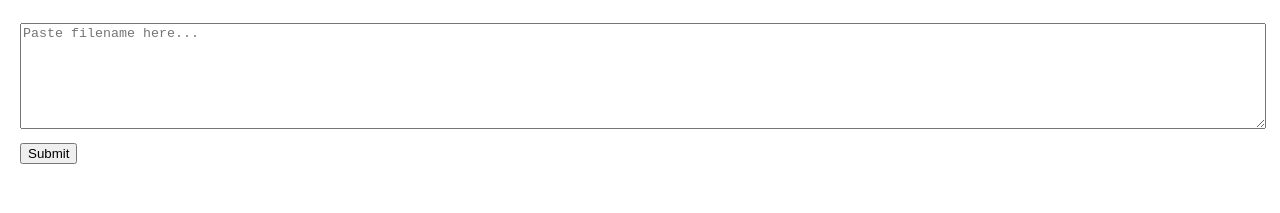
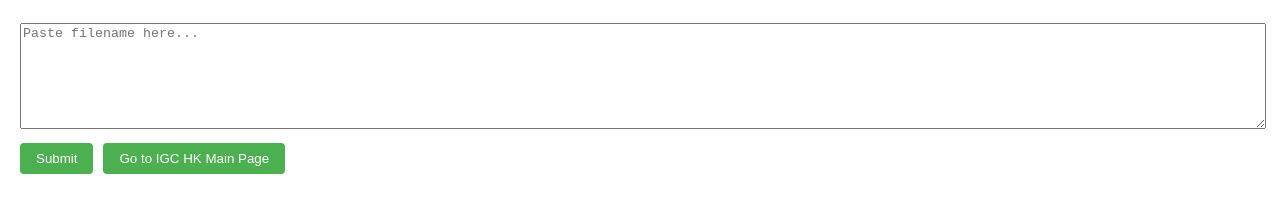
Before and after one commit to IGCHK/files, a plain HTML site: page index.html in a window 1280 px wide. Shown: the part 101-314 px from the top of the page. Drawn offline with Linux system fonts and the light colour scheme.

Commit message:
Update index.html

```diff
--- a/index.html
+++ b/index.html
@@ -16,6 +16,19 @@
         }
         button {
             margin-top: 10px;
+            padding: 8px 16px;
+            background-color: #4CAF50;
+            color: white;
+            border: none;
+            border-radius: 4px;
+            cursor: pointer;
+        }
+        button:hover {
+            background-color: #45a049;
+        }
+        .button-container {
+            display: flex;
+            gap: 10px;
         }
     </style>
 </head>
@@ -23,7 +36,10 @@
     <h1>IGC HK Web File View Page</h1>
     <p>Paste your filename & directory below:</p>
     <textarea id="filename" placeholder="Paste filename here..."></textarea>
-    <button onclick="openUrl()">Submit</button>
+    <div class="button-container">
+        <button onclick="openUrl()">Submit</button>
+        <button onclick="window.open('https://web.igchkshop.dpdns.org/igchk', '_blank')">Go to IGC HK Main Page</button>
+    </div>
 
     <script>
         function openUrl() {
```
